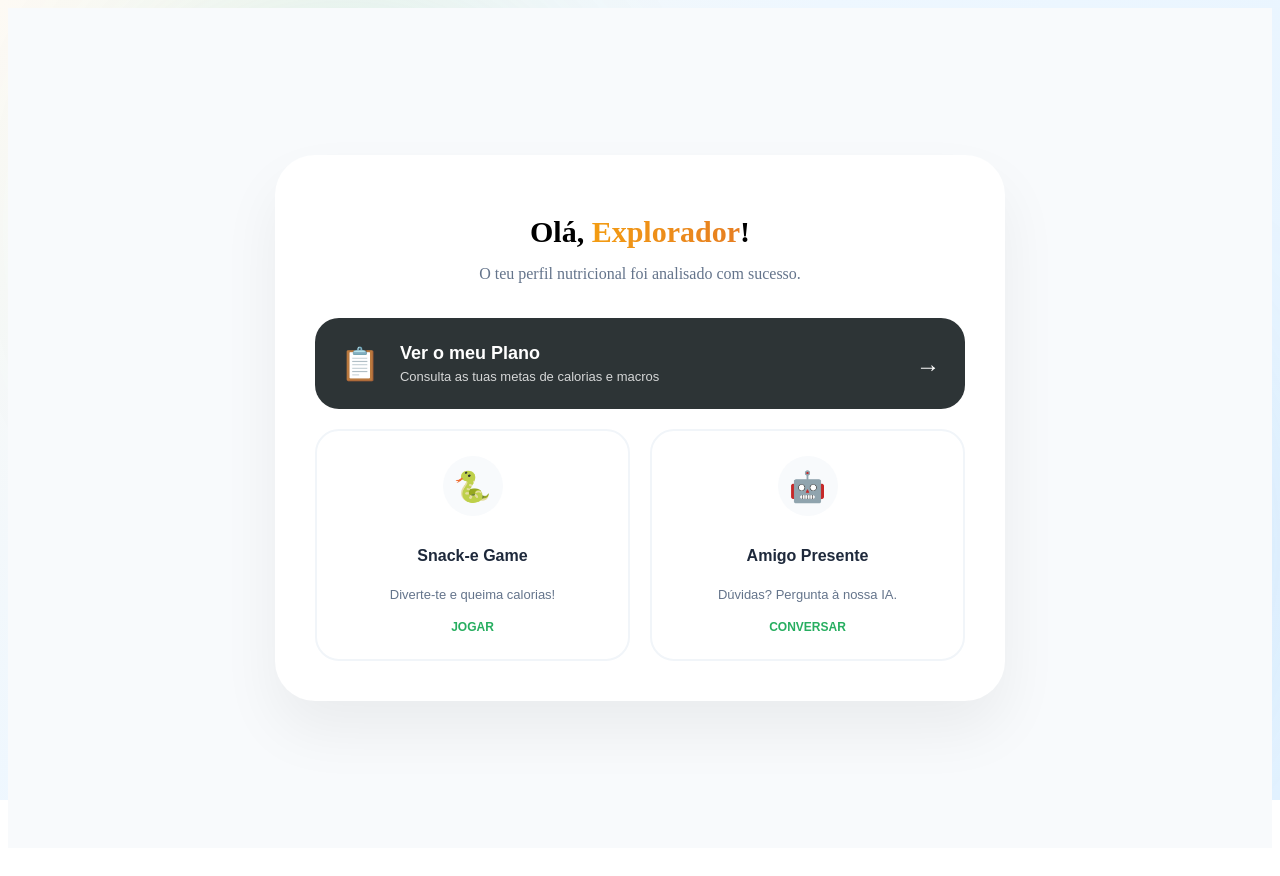
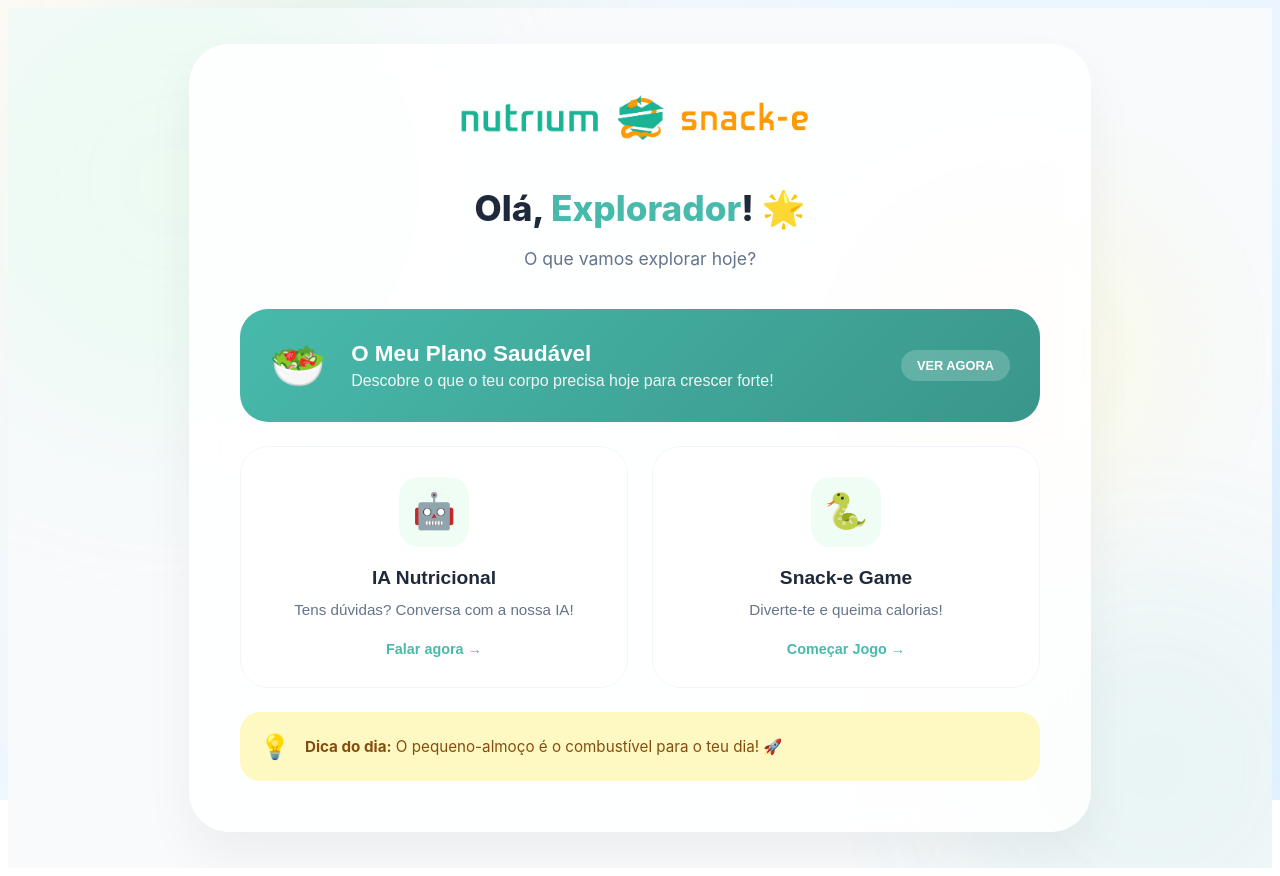
Before and after one commit to t3r3s-a/hackathon-bugsbyte-26, a Vue app in the folder frontend/: page /welcome in a window 1280 px wide. Built offline with nearby package versions, Linux system fonts and the light colour scheme.

Commit message:
fix: welcome page fixed

```diff
--- a/frontend/src/App.vue
+++ b/frontend/src/App.vue
@@ -1,7 +1,6 @@
 <template>
   <!-- Fundo fixo -->
   <div class="app-background">
-    <img alt="nutrium logo" src="./assets/logo-nutrium.png" class="logo" />
     <div class="glow glow-1"></div>
     <div class="glow glow-2"></div>
   </div>
--- a/frontend/src/views/WelcomeView.vue
+++ b/frontend/src/views/WelcomeView.vue
@@ -1,43 +1,80 @@
 <script setup>
 import { useRouter } from "vue-router";
+// Importamos a logo para manter a marca presente
+import logoParceria from "../assets/logo-parceria.png";
+
 const router = useRouter();
 const usuario = localStorage.getItem("usuario_logado") || "Explorador";
+
+// Dica aleatória para dar vida à página
+const dicas = [
+  "Beber água ajuda-te a pensar melhor! 💧",
+  "As maçãs dão-te energia para brincar! 🍎",
+  "Um prato colorido é um prato de super-herói! 🌈",
+  "Cresce forte e saudável com a ajuda dos legumes! 🥦",
+  "Fruta fresca é o melhor doce da natureza! 🍓",
+  "Mastiga bem para sentires todos os sabores! 😋",
+  "Beber água é o segredo para teres super velocidade! ⚡",
+  "Experimenta um alimento novo hoje e sê um explorador! 🧭",
+  "Barriga feliz, coração contente! ❤️",
+  "Sopa no início da refeição dá-te superpoderes! 🥣",
+  "O pequeno-almoço é o combustível para o teu dia! 🚀",
+  "O teu corpo é o teu castelo, cuida bem dele! 🏰",
+  "Beber leite ou bebidas vegetais fortalece os teus ossos! 🥛",
+  "Cenouras ajudam-te a ver melhor, como um lince! 🥕",
+  "Frutos secos são pequenos tesouros de energia! 🥜",
+  "Dormir bem ajuda a tua comida a fazer-te crescer! 💤",
+  "Lavar as mãos antes de comer é o primeiro passo da saúde! 🧼",
+  "Tu és o que comes: escolhe ser incrível! ✨"
+];
+
+const dicaDoDia = dicas[Math.floor(Math.random() * dicas.length)];
 </script>
 
 <template>
   <div class="view-wrapper">
-    <div class="card selection-card">
+    <div class="decor-blob blob-1"></div>
+    <div class="decor-blob blob-2"></div>
+    <div class="decor-blob blob-3"></div>
+
+    <div class="dashboard-container">
       <header class="welcome-header">
-        <h1 class="brand">Olá, <span class="snake-text">{{ usuario }}</span>!</h1>
-        <p>O teu perfil nutricional foi analisado com sucesso.</p>
+        <img :src="logoParceria" alt="Nutrium x Snack-e" class="brand-logo" />
+        <h1 class="title">Olá, <span class="highlight">{{ usuario }}</span>! 🌟</h1>
+        <p class="subtitle">O que vamos explorar hoje?</p>
       </header>
 
-      <div class="options-container">
-        <button @click="router.push('/dashboard')" class="plan-hero-btn">
-          <div class="hero-content">
-            <span class="hero-icon">📋</span>
-            <div class="hero-text">
-              <h3>Ver o meu Plano</h3>
-              <p>Consulta as tuas metas de calorias e macros</p>
+      <div class="main-grid">
+        <button @click="router.push('/dashboard')" class="hero-card plan-card">
+          <div class="hero-info">
+            <span class="big-icon">🥗</span>
+            <div class="hero-text-content">
+              <h3>O Meu Plano Saudável</h3>
+              <p>Descobre o que o teu corpo precisa hoje para crescer forte!</p>
             </div>
           </div>
-          <span class="arrow">→</span>
+          <span class="action-tag">Ver agora</span>
         </button>
 
-        <div class="options-grid">
-          <button @click="alert('Jogo da Cobra em breve!')" class="choice-card snake-card">
-            <div class="icon-circle">🐍</div>
+        <div class="sub-grid">
+          <button @click="router.push('/chat')" class="choice-card ai-card">
+            <div class="icon-bg">🤖</div>
+            <h3>IA Nutricional</h3>
+            <p>Tens dúvidas? Conversa com a nossa IA!</p>
+            <div class="card-footer">Falar agora →</div>
+          </button>
+
+          <button @click="alert('Jogo Snack-e em breve!')" class="choice-card game-card">
+            <div class="icon-bg">🐍</div>
             <h3>Snack-e Game</h3>
             <p>Diverte-te e queima calorias!</p>
-            <span class="btn-label">Jogar</span>
+            <div class="card-footer">Começar Jogo →</div>
           </button>
+        </div>
 
-          <button @click="router.push('/chat')" class="choice-card ai-card">
-            <div class="icon-circle">🤖</div>
-            <h3>Amigo Presente</h3>
-            <p>Dúvidas? Pergunta à nossa IA.</p>
-            <span class="btn-label">Conversar</span>
-          </button>
+        <div class="tip-card">
+          <span class="tip-icon">💡</span>
+          <p><strong>Dica do dia:</strong> {{ dicaDoDia }}</p>
         </div>
       </div>
     </div>
@@ -47,56 +84,77 @@ const usuario = localStorage.getItem("usuario_logado") || "Explorador";
 <style scoped>
 .view-wrapper {
   display: flex; align-items: center; justify-content: center;
-  min-height: 100vh; background: #f8fafc; padding: 20px;
+  min-height: 100vh; background: #f8fafc; padding: 30px;
+  position: relative; overflow: hidden; font-family: 'Inter', sans-serif;
 }
-.selection-card {
-  max-width: 650px; width: 100%; background: white;
-  padding: 40px; border-radius: 40px; text-align: center;
-  box-shadow: 0 30px 60px rgba(0,0,0,0.06);
+
+/* Blobs de Fundo */
+.decor-blob { position: absolute; border-radius: 50%; filter: blur(80px); z-index: 0; opacity: 0.4; animation: move 20s infinite alternate; }
+.blob-1 { width: 500px; height: 500px; background: #dcfce7; top: -100px; left: -100px; }
+.blob-2 { width: 400px; height: 400px; background: #47baac33; bottom: -50px; right: -50px; animation-delay: -5s; }
+.blob-3 { width: 300px; height: 300px; background: #fef9c3; top: 20%; right: 10%; }
+
+@keyframes move { from { transform: translate(0, 0); } to { transform: translate(40px, 60px); } }
+
+.dashboard-container {
+  width: 100%; max-width: 800px; position: relative; z-index: 1;
+  background: rgba(255, 255, 255, 0.85); backdrop-filter: blur(15px);
+  padding: 50px; border-radius: 40px; border: 1px solid rgba(255, 255, 255, 0.7);
+  box-shadow: 0 25px 50px rgba(0,0,0,0.05);
 }
-.welcome-header h1 { font-size: 30px; font-weight: 800; margin-bottom: 10px; }
-.welcome-header p { color: #64748b; margin-bottom: 35px; }
-.snake-text { background: linear-gradient(90deg, #f39c12, #e67e22); -webkit-background-clip: text; -webkit-text-fill-color: transparent; }
 
-.options-container { display: flex; flex-direction: column; gap: 20px; }
+.welcome-header { text-align: center; margin-bottom: 40px; }
+.brand-logo { height: 45px; margin-bottom: 20px; }
+.title { font-size: 2.2rem; font-weight: 800; color: #1e293b; margin-bottom: 10px; }
+.highlight { color: #47baac; }
+.subtitle { color: #64748b; font-size: 1.1rem; }
 
-/* Estilo do Botão de Destaque (Ver Plano) */
-.plan-hero-btn {
-  display: flex; align-items: center; justify-content: space-between;
-  padding: 25px; border-radius: 24px; border: none;
-  background: #2d3436; color: white; cursor: pointer;
+.main-grid { display: flex; flex-direction: column; gap: 24px; }
+
+/* Hero Card */
+.hero-card {
+  width: 100%; display: flex; align-items: center; justify-content: space-between;
+  padding: 30px; border-radius: 28px; border: none; cursor: pointer;
   transition: all 0.3s ease; text-align: left;
+  background: linear-gradient(135deg, #47baac 0%, #3a968a 100%); color: white;
 }
-.plan-hero-btn:hover {
-  background: #27ae60; transform: scale(1.02);
-  box-shadow: 0 15px 30px rgba(39, 174, 96, 0.2);
-}
-.hero-content { display: flex; align-items: center; gap: 20px; }
-.hero-icon { font-size: 32px; }
-.hero-text h3 { margin: 0; font-size: 18px; font-weight: 700; }
-.hero-text p { margin: 5px 0 0; font-size: 13px; opacity: 0.8; }
-.arrow { font-size: 24px; font-weight: bold; }
+.hero-card:hover { transform: translateY(-5px); box-shadow: 0 15px 30px rgba(71, 186, 172, 0.3); }
+.hero-info { display: flex; align-items: center; gap: 25px; }
+.big-icon { font-size: 45px; }
+.hero-text-content h3 { font-size: 1.4rem; margin: 0 0 5px 0; font-weight: 800; }
+.hero-text-content p { margin: 0; opacity: 0.9; font-size: 1rem; }
+.action-tag { background: rgba(255, 255, 255, 0.2); padding: 8px 16px; border-radius: 50px; font-weight: 700; font-size: 0.8rem; text-transform: uppercase; }
 
-/* Grelha para os outros dois */
-.options-grid { display: grid; grid-template-columns: 1fr 1fr; gap: 20px; }
+/* Sub Grid */
+.sub-grid { display: grid; grid-template-columns: 1fr 1fr; gap: 24px; }
 
 .choice-card {
-  padding: 25px; border-radius: 24px; border: 2px solid #f1f5f9;
-  background: white; cursor: pointer; transition: all 0.3s ease;
-  display: flex; flex-direction: column; align-items: center;
+  background: white; border: 1.5px solid #f1f5f9; padding: 30px;
+  border-radius: 28px; cursor: pointer; transition: all 0.3s ease;
+  display: flex; flex-direction: column; align-items: center; text-align: center;
 }
-.choice-card:hover {
-  transform: translateY(-5px); border-color: #27ae60;
-  box-shadow: 0 15px 30px rgba(0,0,0,0.05);
+.choice-card:hover { transform: translateY(-5px); border-color: #47baac; box-shadow: 0 10px 25px rgba(0,0,0,0.05); }
+
+.icon-bg {
+  width: 70px; height: 70px; background: #f0fdf4; border-radius: 20px;
+  display: flex; align-items: center; justify-content: center;
+  font-size: 35px; margin-bottom: 20px;
 }
-.icon-circle {
-  width: 60px; height: 60px; background: #f8fafc;
-  border-radius: 50%; display: flex; align-items: center;
-  justify-content: center; font-size: 30px; margin-bottom: 15px;
+.choice-card h3 { font-size: 1.2rem; font-weight: 800; color: #1e293b; margin: 0 0 10px 0; }
+.choice-card p { font-size: 0.95rem; color: #64748b; margin: 0 0 20px 0; line-height: 1.5; }
+.card-footer { font-weight: 700; color: #47baac; font-size: 0.9rem; }
+
+/* Dica do Dia */
+.tip-card {
+  display: flex; align-items: center; gap: 15px; padding: 20px;
+  background: #fef9c3; border-radius: 20px; color: #854d0e;
 }
-.choice-card h3 { font-size: 16px; font-weight: 800; margin-bottom: 8px; color: #1e293b; }
-.choice-card p { font-size: 13px; color: #64748b; margin-bottom: 15px; line-height: 1.4; }
-.btn-label { font-weight: 700; font-size: 12px; color: #27ae60; text-transform: uppercase; }
+.tip-icon { font-size: 24px; }
+.tip-card p { margin: 0; font-size: 0.95rem; }
 
-@media (max-width: 500px) { .options-grid { grid-template-columns: 1fr; } }
+@media (max-width: 650px) {
+  .sub-grid { grid-template-columns: 1fr; }
+  .dashboard-container { padding: 30px; }
+  .title { font-size: 1.8rem; }
+}
 </style>
```
